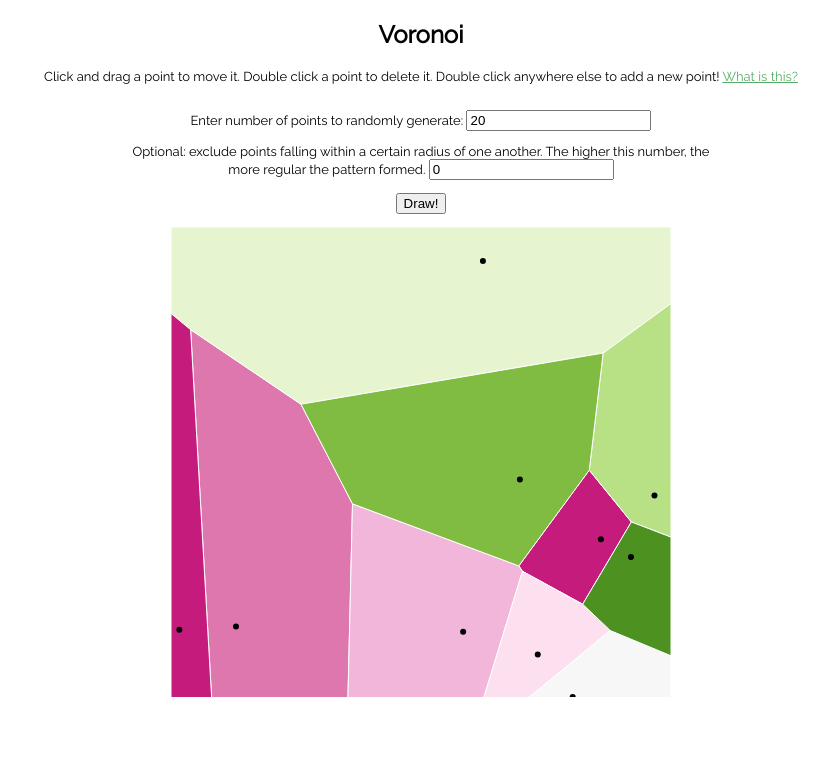
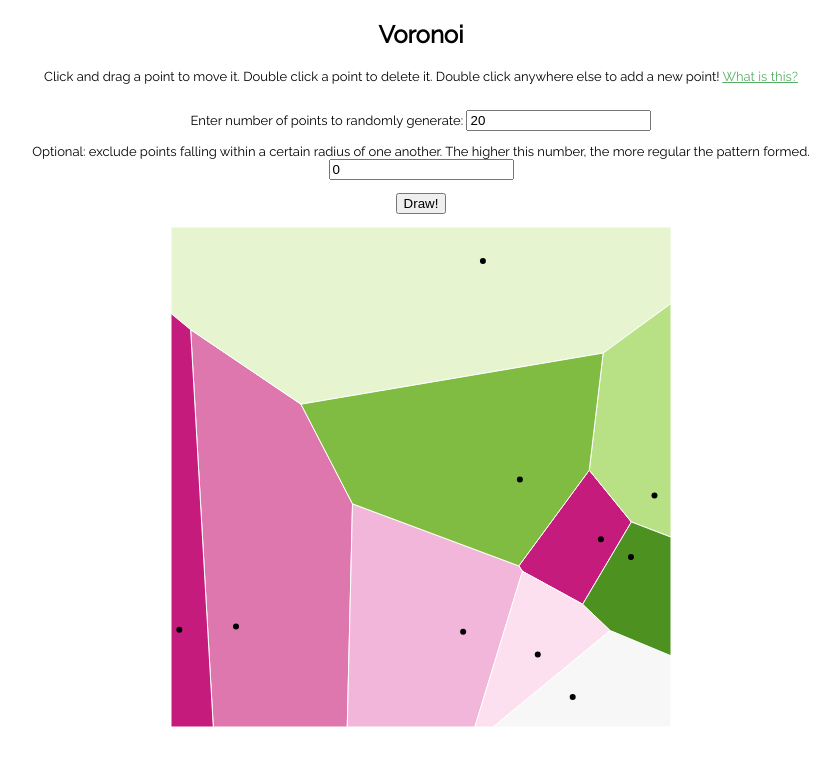
Before and after one commit to paruby/VoronoiPartitionsD3, a plain HTML site: page index.html in a window 1280 px wide. Shown: the whole page, without its empty margins (219-1057 px from the left). Drawn offline with nearby package versions, Linux system fonts and the light colour scheme.

Commit message:
increased iframe size
Signed-off-by: Paul K Rubenstein <paul.rubenstein@tuebingen.mpg.de>

```diff
--- a/index.html
+++ b/index.html
@@ -15,7 +15,7 @@
 Double click anywhere else to add a new point!
 <a href="https://en.wikipedia.org/wiki/Voronoi_diagram" target="_blank">What is this?</a></p>
 
-<iframe style="border: 0px; margin:auto; display:block;" src="voronoi_frame.html" width="600" height="600" scrolling="no">
+<iframe style="border: 0px; margin:auto; display:block;" src="voronoi_frame.html" width="800" height="800" scrolling="no">
 </iframe>
 
 </body>
```
